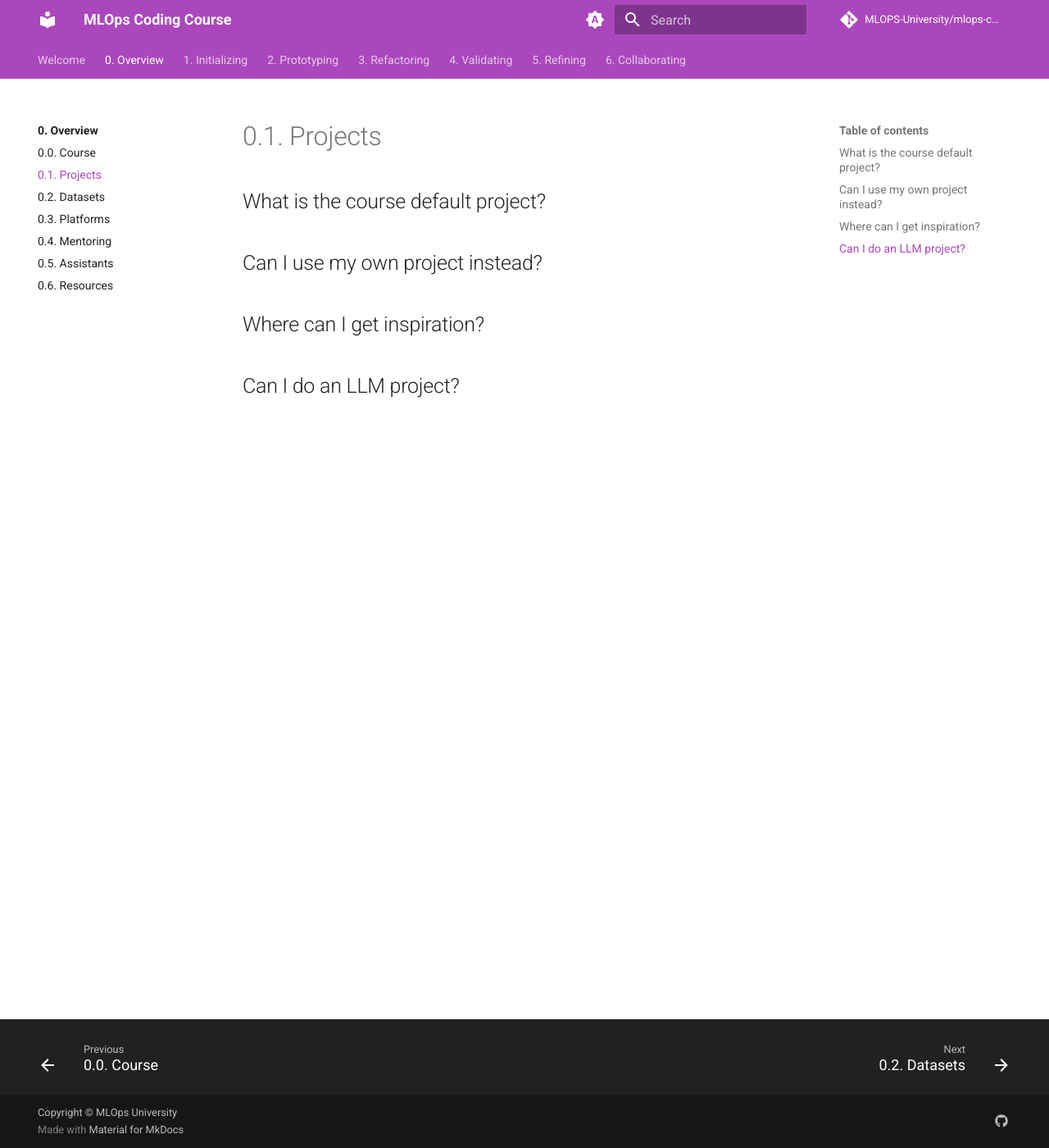
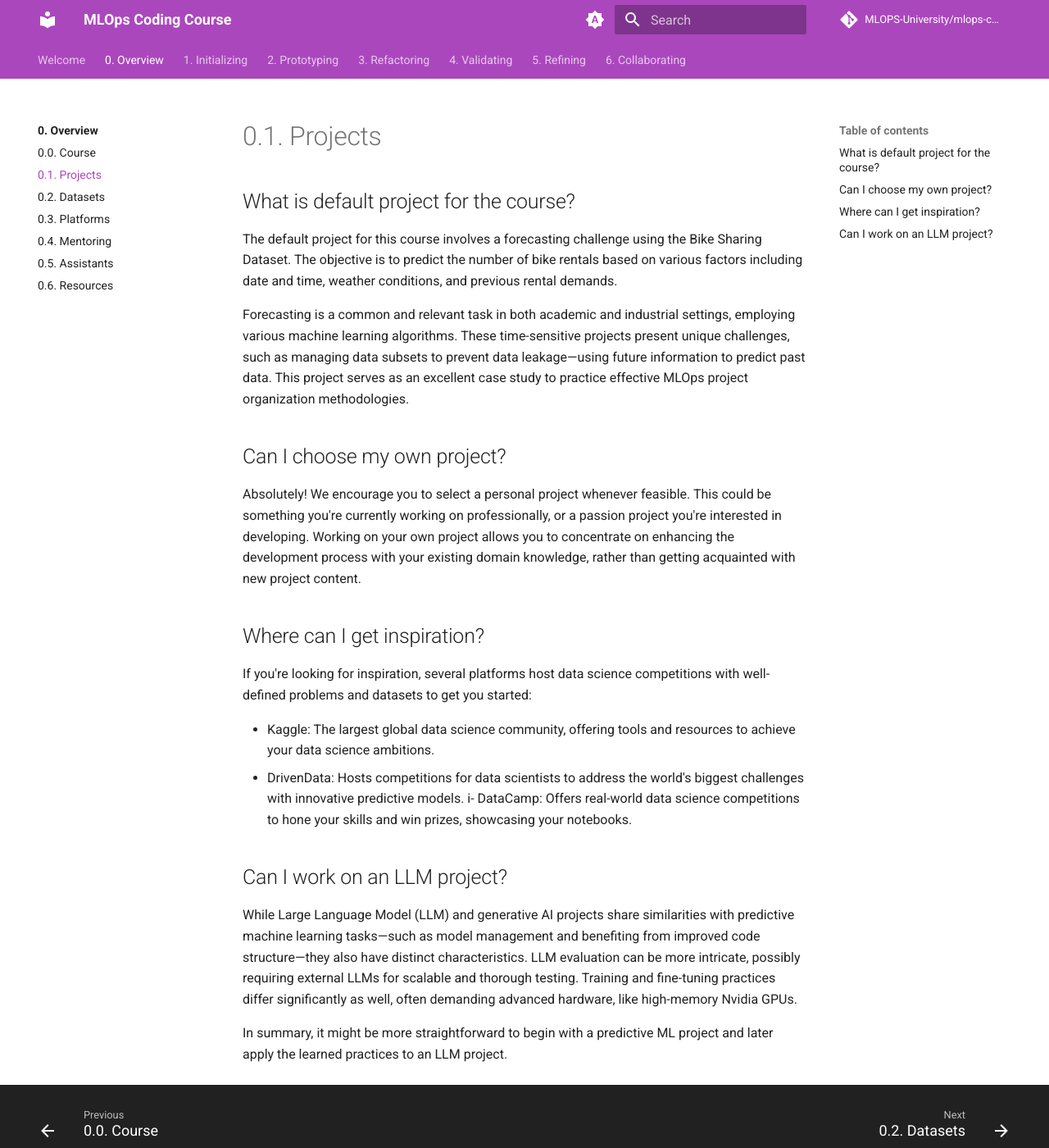
Before and after one commit to MLOps-Courses/mlops-coding-course, an MkDocs documentation site: the page built from docs/0. Overview/0.1. Projects.md, in a window 1280 px wide and 1400 px high. Shown: the whole window at 82% size. Built offline with MkDocs 1.6.1 and Material for MkDocs 9.7.7, drawn with Linux system fonts in a browser that asks for light colours; comment, search, counter and statistics services are not loaded.

```diff
--- a/docs/0. Overview/0.1. Projects.md
+++ b/docs/0. Overview/0.1. Projects.md
@@ -1,9 +1,25 @@
 # 0.1. Projects
 
-## What is the course default project?
+## What is default project for the course?
 
-## Can I use my own project instead?
+The default project for this course involves a forecasting challenge using the Bike Sharing Dataset. The objective is to predict the number of bike rentals based on various factors including date and time, weather conditions, and previous rental demands.
+
+Forecasting is a common and relevant task in both academic and industrial settings, employing various machine learning algorithms. These time-sensitive projects present unique challenges, such as managing data subsets to prevent data leakage—using future information to predict past data. This project serves as an excellent case study to practice effective MLOps project organization methodologies.
+
+## Can I choose my own project?
+
+Absolutely! We encourage you to select a personal project whenever feasible. This could be something you're currently working on professionally, or a passion project you're interested in developing. Working on your own project allows you to concentrate on enhancing the development process with your existing domain knowledge, rather than getting acquainted with new project content.
 
 ## Where can I get inspiration?
 
-## Can I do an LLM project?
+If you're looking for inspiration, several platforms host data science competitions with well-defined problems and datasets to get you started:
+
+- Kaggle: The largest global data science community, offering tools and resources to achieve your data science ambitions.
+- DrivenData: Hosts competitions for data scientists to address the world's biggest challenges with innovative predictive models.
+i- DataCamp: Offers real-world data science competitions to hone your skills and win prizes, showcasing your notebooks.
+
+## Can I work on an LLM project?
+
+While Large Language Model (LLM) and generative AI projects share similarities with predictive machine learning tasks—such as model management and benefiting from improved code structure—they also have distinct characteristics. LLM evaluation can be more intricate, possibly requiring external LLMs for scalable and thorough testing. Training and fine-tuning practices differ significantly as well, often demanding advanced hardware, like high-memory Nvidia GPUs.
+
+In summary, it might be more straightforward to begin with a predictive ML project and later apply the learned practices to an LLM project.
```
